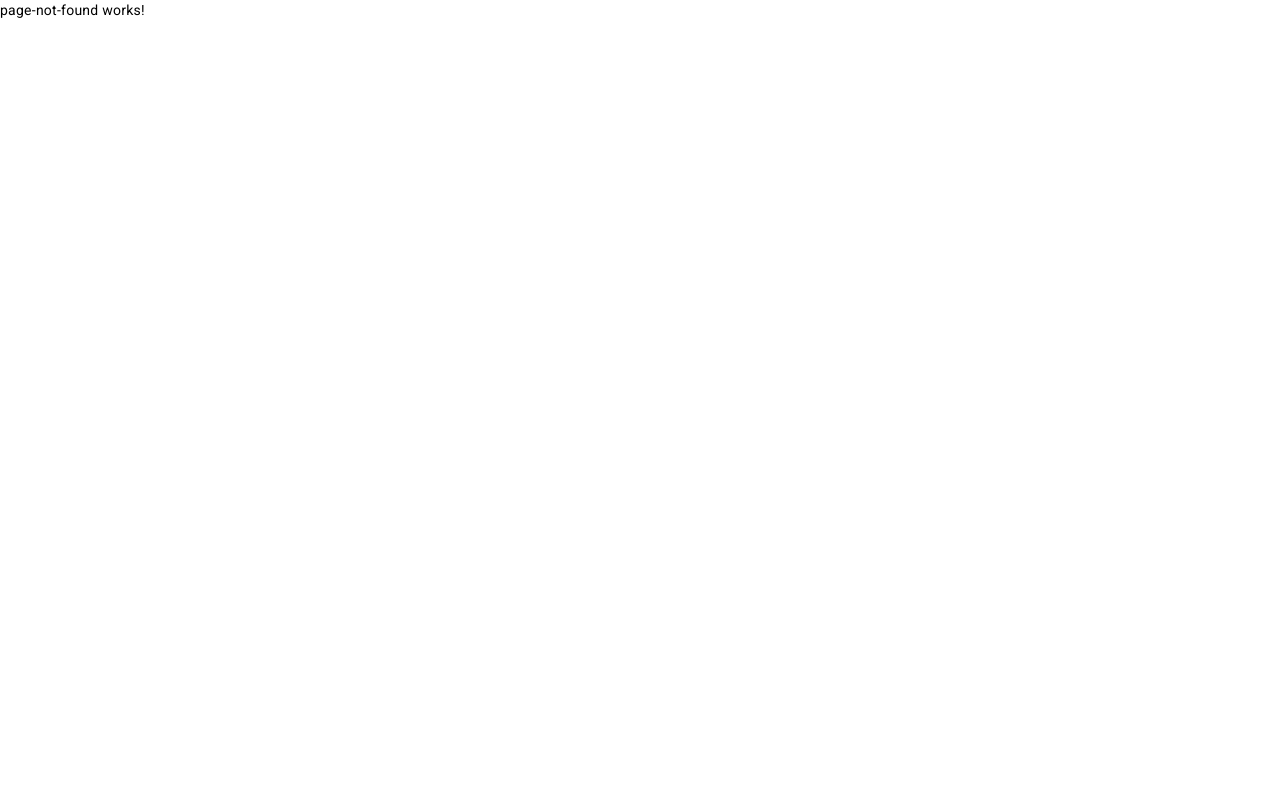
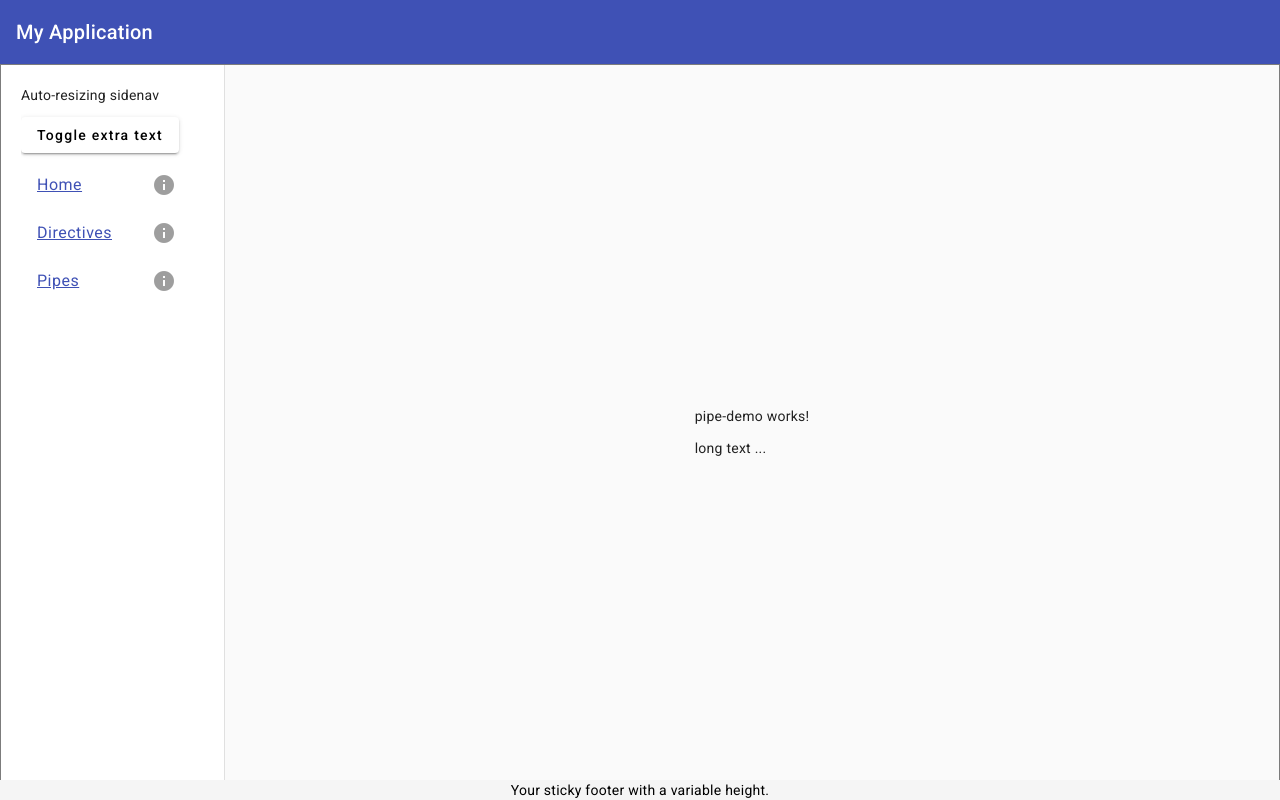
Before and after one commit to ShraddhaShahane/Angular-Demo-App, an Angular app in the folder angularMaterialApp/: page /dashboard/pipes in a window 1280 px wide. Built offline with nearby package versions, Linux system fonts and the light colour scheme.

Commit message:
pipe demo

```diff
--- a/angularMaterialApp/src/app/app.module.ts
+++ b/angularMaterialApp/src/app/app.module.ts
@@ -15,6 +15,8 @@ import { CustomIfDirective } from './directives/custom-if.directive';
 import { DirectiveDemoComponent } from './directive-demo/directive-demo.component';
 import { PageNotFoundComponent } from './page-not-found/page-not-found.component';
 import { CustomAttributeStyleDirective } from './directives/custom-attribute-style.directive';
+import { ShortenPipe } from './pipes/shorten.pipe';
+import { PipeDemoComponent } from './pipe-demo/pipe-demo.component';
 
 @NgModule({
   declarations: [
@@ -25,7 +27,9 @@ import { CustomAttributeStyleDirective } from './directives/custom-attribute-sty
     CustomIfDirective,
     DirectiveDemoComponent,
     PageNotFoundComponent,
-    CustomAttributeStyleDirective
+    CustomAttributeStyleDirective,
+    ShortenPipe,
+    PipeDemoComponent
   ],
   imports: [
     CommonModule,
--- a/angularMaterialApp/src/app/master-container/master-container.component.ts
+++ b/angularMaterialApp/src/app/master-container/master-container.component.ts
@@ -21,6 +21,12 @@ export class MasterContainerComponent {
       link: 'directive',
       icon: '',
       isActive: true
+    },
+    {
+      title: 'Pipes',
+      link: 'pipes',
+      icon: '',
+      isActive: true
     }
   ];
   constructor(private route: ActivatedRoute, private router: Router){
--- /dev/null
+++ b/angularMaterialApp/src/app/pipe-demo/pipe-demo.component.html
@@ -0,0 +1,3 @@
+<p>pipe-demo works!</p>
+
+<div>{{'long text tesssttttiinnggggg' | shorten: 10}}</div>
--- /dev/null
+++ b/angularMaterialApp/src/app/pipes/shorten.pipe.ts
@@ -0,0 +1,17 @@
+import { Pipe, PipeTransform } from '@angular/core';
+
+@Pipe({
+  name: 'shorten'
+})
+export class ShortenPipe implements PipeTransform {
+
+  transform(value: any, limit: number): any {
+    if(value.length > limit){
+      return value.substr(0,limit) + '...';
+    }else {
+      return value;
+    }
+
+  }
+
+}
```
Also changed, not shown: angularMaterialApp/src/app/app-routing.module.ts (+6 -2 lines), angularMaterialApp/src/app/pipe-demo/pipe-demo.component.ts (added, +10 -0 lines), angularMaterialApp/src/app/pipe-demo/pipe-demo.component.css (added), 2 other files (tests, documents, lock files or other folders).
